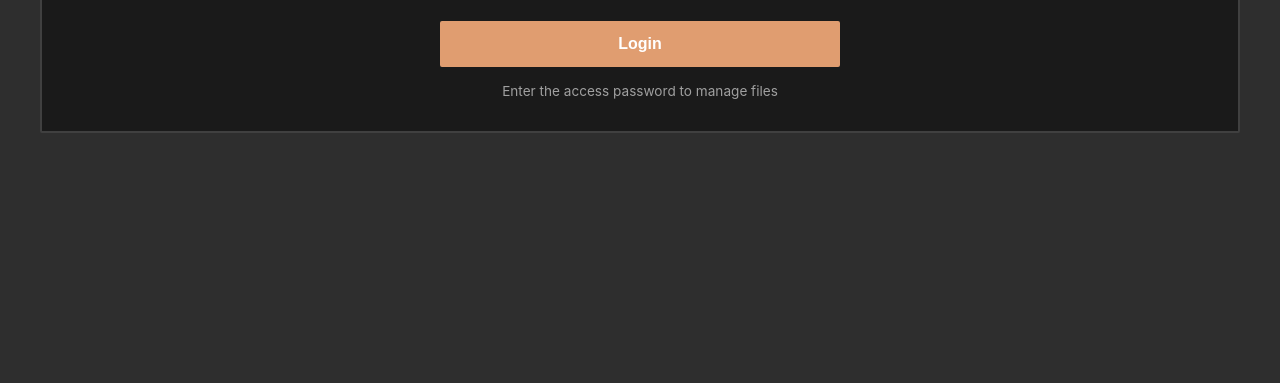
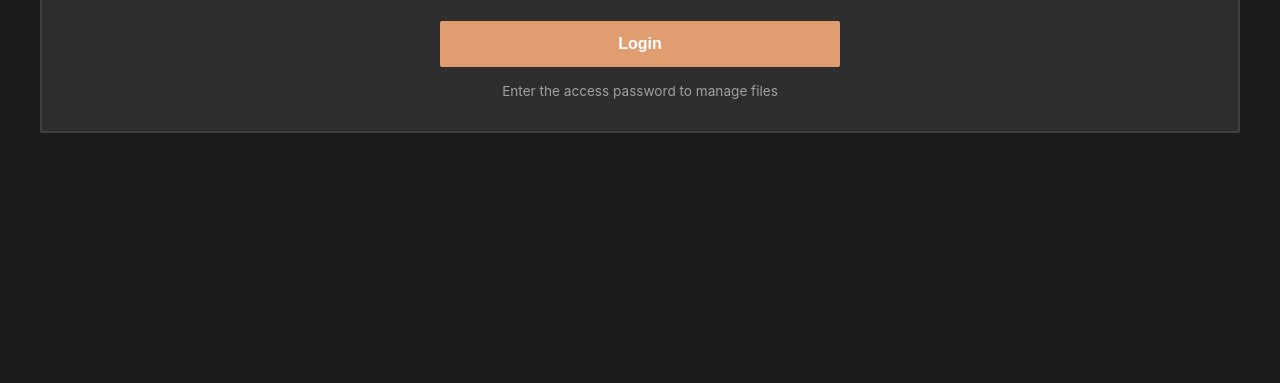
Before and after one commit to signalor/static, a website: page src/public/index.html in a window 1280 px wide. Shown: the part 417-800 px from the top of the page. Drawn offline with Linux system fonts and the light colour scheme.

Commit message:
more better dark mode

```diff
--- a/src/public/index.html
+++ b/src/public/index.html
@@ -16,9 +16,9 @@
         --color-success: #70E09D;
         --color-error: #E07670;
         --color-info: #70A0E0;
-        --bg-primary: #1A1A1A;
+        --bg-primary: #2E2E2E;
         --bg-secondary: #242424;
-        --bg-tertiary: #2E2E2E;
+        --bg-tertiary: #1A1A1A;
         --text-primary: #FAFAFA;
         --text-secondary: #A0A0A0;
         --border-color: #404040;
```
